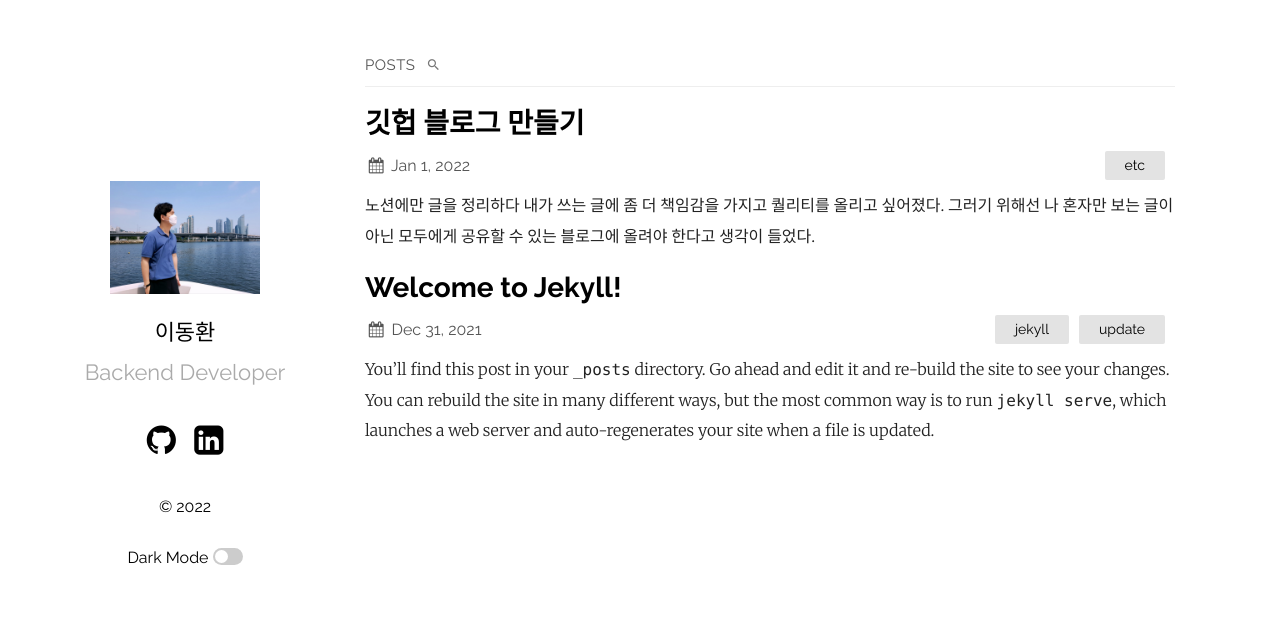
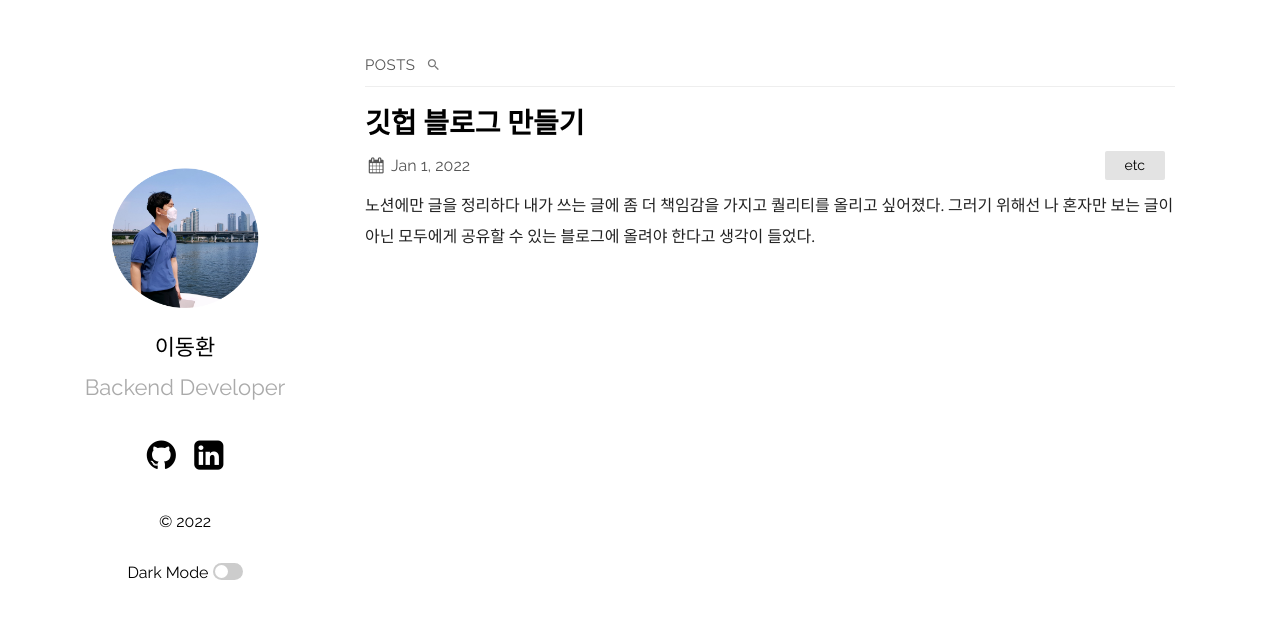
Before and after one commit to perenok/perenok.github.io, a Jekyll site: the page built from index.md, in a window 1280 px wide. Shown: the top 619 px of the page. Built offline with Jekyll 4.4.1, drawn with Linux system fonts in a browser that asks for light colours.

Commit message:
docs: 프로필 이미지 변경 및 샘플 게시물 삭제

```diff
--- a/_config.yml
+++ b/_config.yml
@@ -18,7 +18,7 @@ plainwhite:
   sitemap: true # set to true to generate sitemap.xml content
   search: true # set to true to enable searchbar
   dark_mode: true # set to true to add dark mode toggle
-  portfolio_image: "assets/portfolio.jpg" # the path from the base directory of the site to the image to display (no / at the start)
+  portfolio_image: "assets/portfolio.png" # the path from the base directory of the site to the image to display (no / at the start)
   html_lang: "en" # set the lang attribute of the <html> tag for the pages. See here for a list of codes: https://www.w3schools.com/tags/ref_country_codes.asp
   condensed_mobile:
     #- home
--- a/_posts/2021-12-31-welcome-to-jekyll.markdown
+++ /dev/null
@@ -1,29 +0,0 @@
----
-layout: post
-title:  "Welcome to Jekyll!"
-date:   2021-12-31 23:59:04 +0900
-categories: jekyll update
----
-You’ll find this post in your `_posts` directory. Go ahead and edit it and re-build the site to see your changes. You can rebuild the site in many different ways, but the most common way is to run `jekyll serve`, which launches a web server and auto-regenerates your site when a file is updated.
-
-Jekyll requires blog post files to be named according to the following format:
-
-`YEAR-MONTH-DAY-title.MARKUP`
-
-Where `YEAR` is a four-digit number, `MONTH` and `DAY` are both two-digit numbers, and `MARKUP` is the file extension representing the format used in the file. After that, include the necessary front matter. Take a look at the source for this post to get an idea about how it works.
-
-Jekyll also offers powerful support for code snippets:
-
-{% highlight ruby %}
-def print_hi(name)
-  puts "Hi, #{name}"
-end
-print_hi('Tom')
-#=> prints 'Hi, Tom' to STDOUT.
-{% endhighlight %}
-
-Check out the [Jekyll docs][jekyll-docs] for more info on how to get the most out of Jekyll. File all bugs/feature requests at [Jekyll’s GitHub repo][jekyll-gh]. If you have questions, you can ask them on [Jekyll Talk][jekyll-talk].
-
-[jekyll-docs]: https://jekyllrb.com/docs/home
-[jekyll-gh]:   https://github.com/jekyll/jekyll
-[jekyll-talk]: https://talk.jekyllrb.com/
```
Also changed, not shown: assets/portfolio.jpg (deleted), assets/portfolio.png (added).
